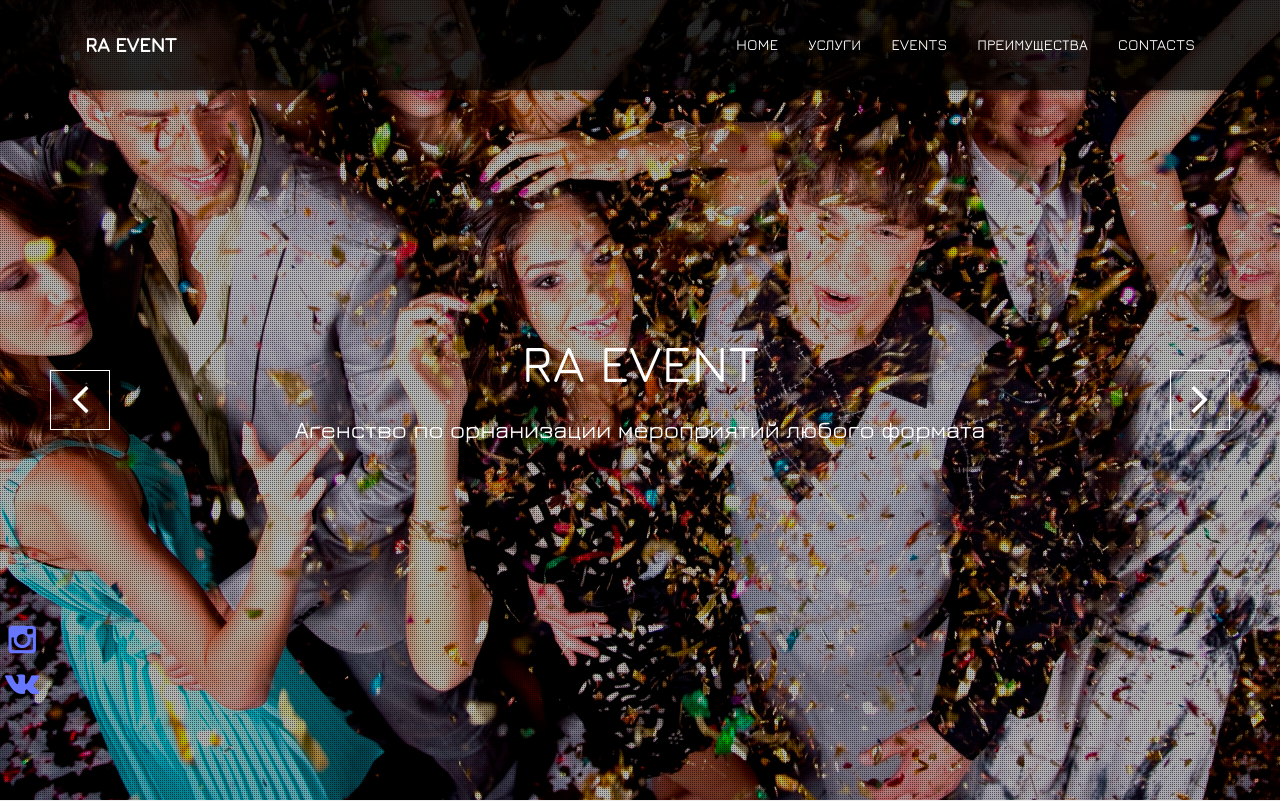
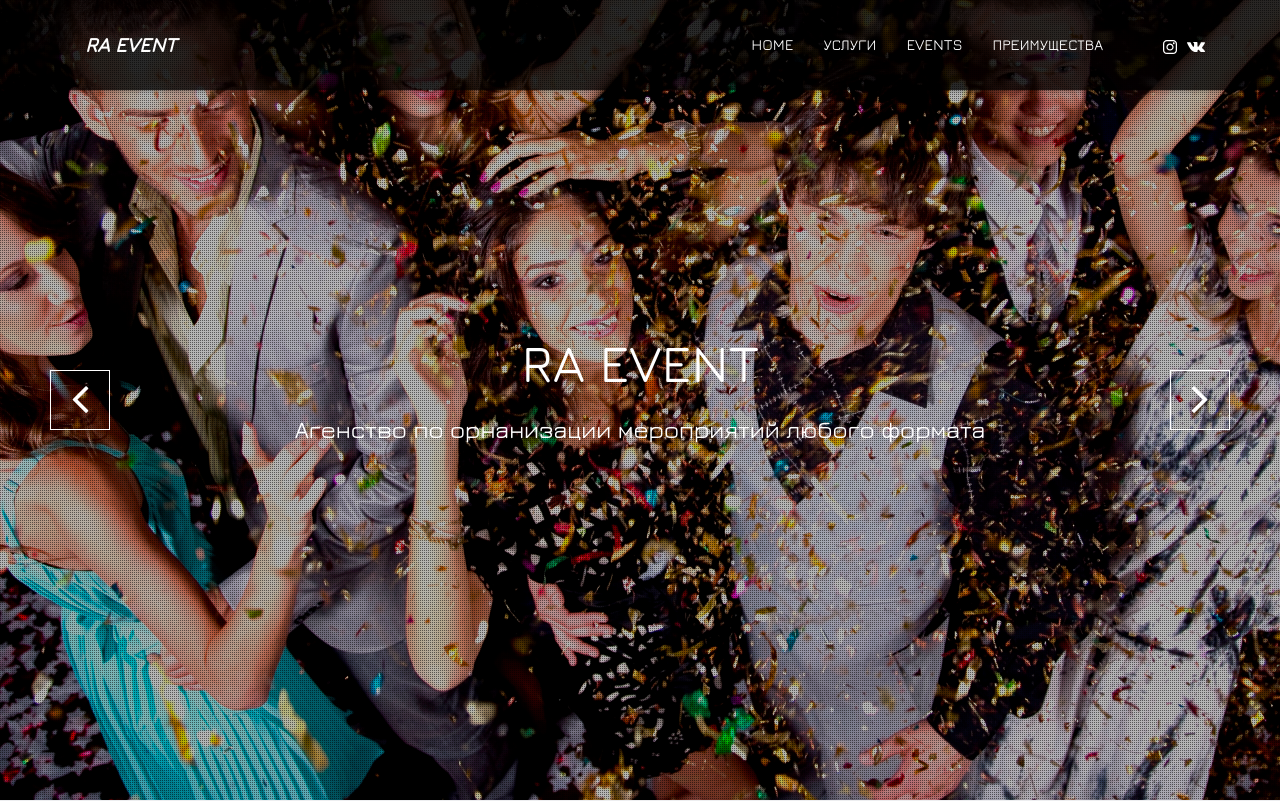
Before and after one commit to oxyfly/oxyfly.github.io, a PHP site: page / in a window 1280 px wide. Shown: the top 801 px of the page. Run offline with PHP 8.4, Linux system fonts and the light colour scheme.

Commit message:
changed and replaced social icons

```diff
--- a/css/main.css
+++ b/css/main.css
@@ -320,6 +320,7 @@ main > section {
 h1.navbar-brand {
     font-size: 20px;
     font-weight: 700;
+    font-style: italic;
     margin: 0;
     text-transform: uppercase;
 }
@@ -1031,20 +1032,16 @@ ul.external li a:hover {
 }
 
 .social-button {
-    margin: 0;
-    padding: 0;
-    list-style: none;
-    text-align: center;
-    position: fixed;
-    bottom: 9rem;
-    left: 0.5rem;
-    z-index: 100;
-}
-
-.social-button li {
+    display: -webkit-box;
+    display: -ms-flexbox;
+    display: flex;
+    padding-left: 40px;
+}
+
+.social-button .social-link {
     /*display: inline-block;*/
     /*margin: 0 10px;*/
-    margin: 10px 0;
+    margin: 0 5px;
     visibility: visible !important;
 }
 
@@ -1052,10 +1049,10 @@ ul.external li a:hover {
 /*    margin: 0 75px;*/
 /*}*/
 
-.social-button li a {
+.social-button .social-link a {
     /*border: 2px solid #fff;*/
     /*border-radius: 50%;*/
-    color: #6776ff;
+    /*color: #6776ff;*/
     /*display: block;*/
     /*height: 90px;*/
     /*line-height: 96px;*/
@@ -1145,6 +1142,24 @@ textarea.form-control {
 #map-canvas {
     width: 100%;
     height: 300px;
+}
+
+/*============================================================
+	CUSTOM CODE
+==============================================================*/
+
+.map-y {
+    padding: 0;
+}
+
+.inst-icon {
+    width: 14px;
+    height: 14px;
+}
+
+.vk-icon {
+    width: 18px;
+    height: 18px;
 }
 
 
@@ -1370,7 +1385,6 @@ textarea.form-control {
 /*============================================================
 	Mobile (Portrait) Design for a width of 320px
 ==============================================================*/
-
 @media only screen and (max-width: 767px) {
 
     body {
@@ -1397,6 +1411,13 @@ textarea.form-control {
     .navbar-inverse .navbar-toggle:hover,
     .navbar-inverse .navbar-toggle:focus {
         background-color: transparent;
+    }
+
+    .social-button {
+        padding-left: 0;
+        -webkit-box-pack: center;
+        -ms-flex-pack: center;
+        justify-content: center;
     }
 
     /* slider */
@@ -1517,8 +1538,22 @@ textarea.form-control {
     .footer-social ul li {
         margin: 0 7px;
     }
-}
-
+
+    #map-y {
+        max-width: 325px;
+    }
+}
+
+@media only screen and (min-width: 767px) {
+    #navbar-right {
+        display: -webkit-box !important;
+        display: -ms-flexbox !important;
+        display: flex !important;
+        -webkit-box-align: center !important;
+        -ms-flex-align: center !important;
+        align-items: center !important;
+    }
+}
 
 /*============================================================
 	Mobile (Landscape) Design for a width of 480px
--- a/index.html
+++ b/index.html
@@ -1,13 +1,32 @@
 <!DOCTYPE html>
-<!--[if lt IE 7]>
-<html lang="en" class="no-js lt-ie9 lt-ie8 lt-ie7"> <![endif]-->
-<!--[if IE 7]>
-<html lang="en" class="no-js lt-ie9 lt-ie8"> <![endif]-->
-<!--[if IE 8]>
-<html lang="en" class="no-js lt-ie9"> <![endif]-->
-<!--[if gt IE 8]><!-->
-<html lang="en" class="no-js"> <!--<![endif]-->
+<html lang="ru">
 <head>
+
+  <!-- Yandex.Metrika counter -->
+  <script type="text/javascript">
+    (function (m, e, t, r, i, k, a) {
+      m[i] = m[i] || function () {
+        (m[i].a = m[i].a || []).push(arguments)
+      };
+      m[i].l = 1 * new Date();
+      k = e.createElement(t), a = e.getElementsByTagName(t)[0], k.async = 1, k.src = r, a.parentNode.insertBefore(k, a)
+    })
+    (window, document, "script", "https://mc.yandex.ru/metrika/tag.js", "ym");
+
+    ym(55692598, "init", {
+      clickmap: true,
+      trackLinks: true,
+      accurateTrackBounce: true,
+      webvisor: true,
+      trackHash: true,
+      ecommerce: "dataLayer"
+    });
+  </script>
+  <noscript>
+    <div><img src="https://mc.yandex.ru/watch/55692598" style="position:absolute; left:-9999px;" alt=""/></div>
+  </noscript>
+  <!-- /Yandex.Metrika counter -->
+
   <!-- meta character set -->
   <meta charset="utf-8">
   <!-- Always force latest IE rendering engine or request Chrome Frame -->
@@ -81,7 +100,7 @@ Fixed Navigation
     </div>
 
     <!-- main nav -->
-    <nav class="collapse navbar-collapse navbar-right" role="navigation">
+    <nav class="collapse navbar-collapse navbar-right" id="navbar-right" role="navigation">
       <ul id="nav" class="nav navbar-nav">
         <li><a href="#body">Home</a></li>
         <li><a href="#service">Услуги</a></li>
@@ -89,8 +108,24 @@ Fixed Navigation
         <!--        <li><a href="#testimonials">Our Team</a></li>-->
         <li><a href="#advantages">Преимущества</a></li>
         <!--        <li><a href="#price">Price</a></li>-->
-        <li><a href="#social">Contacts</a></li>
+        <li>
+
+        </li>
+
       </ul>
+
+      <div class="social-button">
+        <div class="social-link wow animated zoomIn">
+          <a href="https://www.instagram.com/" target="_blank">
+            <img class="inst-icon" src="img/icons/inst.svg" alt="ra event instagram">
+          </a>
+        </div>
+        <div class="social-link wow animated zoomIn" data-wow-delay="0.3s">
+          <a href="https://vk.com/" target="_blank">
+            <img class="vk-icon" src="img/icons/vk.svg" alt="ra event vk">
+          </a>
+        </div>
+      </div>
     </nav>
     <!-- /main nav -->
 
@@ -672,8 +707,18 @@ End Fixed Navigation
   </section>-->
   <!-- end Price section -->
 
+  <!-- MAP -->
+  <section id="map-y" class="map-y">
+    <div class="overlay-y">
+      <script type="text/javascript" charset="utf-8" async
+              src="https://api-maps.yandex.ru/services/constructor/1.0/js/?um=constructor%3A5bbb640762b863a4a0475cf427eb44c824d3603dc0024e5a35e89fb8bc9aa679&amp;width=100%25&amp;height=576&amp;lang=en_FR&amp;scroll=true">
+      </script>
+    </div>
+
+  </section>
+
   <!-- Social section -->
-  <section id="social" class="parallax">
+  <!--      <section id="social" class="parallax">
           <div class="overlay">
             <div class="container">
               <div class="row">
@@ -689,14 +734,14 @@ End Fixed Navigation
                   <li class="wow animated zoomIn" data-wow-delay="0.3s"><a href="#" target="_blank"><i
                           class="fa fa-vk fa-2x"></i></a>
                   </li>
-            <!--            <li class="wow animated zoomIn" data-wow-delay="0.6s"><a href="#"><i class="fa fa-twitter fa-2x"></i></a>
-                        </li>-->
+                  &lt;!&ndash;            <li class="wow animated zoomIn" data-wow-delay="0.6s"><a href="#"><i class="fa fa-twitter fa-2x"></i></a>
+                              </li>&ndash;&gt;
                 </ul>
 
               </div>
             </div>
           </div>
-  </section>
+        </section>-->
   <!-- end Social section -->
 
   <!-- Contacts section -->
```
Also changed, not shown: img/icons/inst.svg (added), img/icons/vk.svg (added). Lines whose indentation alone changed are shown as unchanged.
